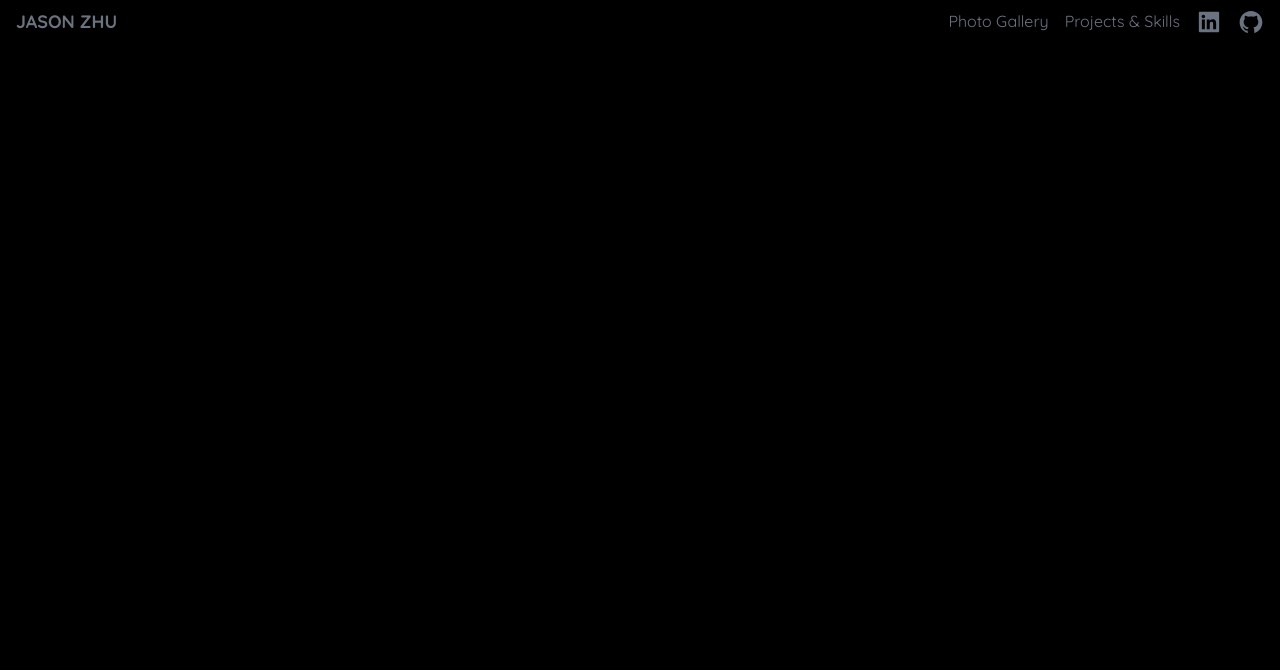
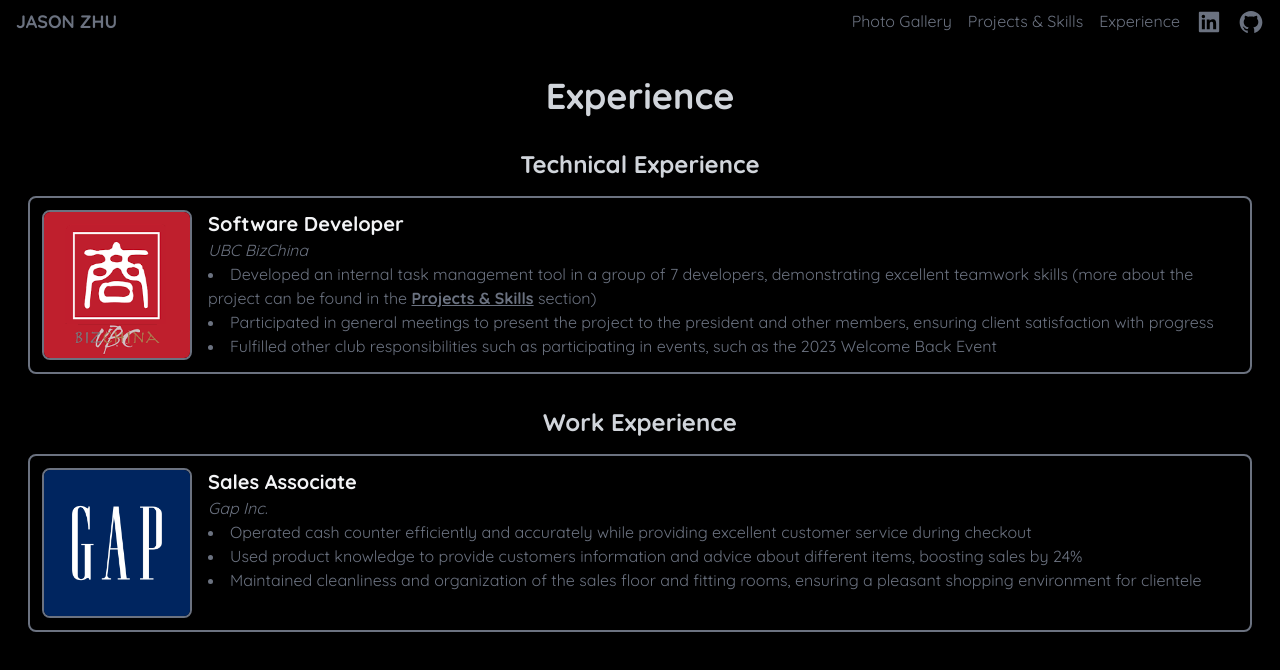
Before and after one commit to zhujhj/zhujhj.github.io, a Next.js app: page /experience in a window 1280 px wide. Before the commit this address had no page. Shown: the top 670 px of the page. Built offline with nearby package versions, Linux system fonts and the light colour scheme.

Commit message:
added experience page

```diff
--- a/app/components/Nav.jsx
+++ b/app/components/Nav.jsx
@@ -37,6 +37,14 @@ const Nav = () => {
             <motion.li
             whileHover={{ scale: 1.1 }}
             transition={{ type: "spring", stiffness: 400, damping: 10 }}>
+              <Link href="/experience">
+                <h1 className="text-gray-500 hover:text-white">Experience</h1>
+                {/* text-gray-300 hover:text-white */}
+              </Link>
+            </motion.li>
+            <motion.li
+            whileHover={{ scale: 1.1 }}
+            transition={{ type: "spring", stiffness: 400, damping: 10 }}>
               <Link href="https://www.linkedin.com/in/jason-zhu4" target="_blank">
                 {/* <h1 className="text-gray-300 hover:text-white">Contact</h1> */}
                 <AiFillLinkedin size={26} className='text-gray-500 hover:text-white'/>
--- /dev/null
+++ b/app/experience/page.jsx
@@ -0,0 +1,90 @@
+'use client';
+
+import Head from 'next/head';
+import { motion } from 'framer-motion';
+import { FaExternalLinkAlt } from "react-icons/fa";
+
+const Projects = () => {
+
+    const fadeIn = {
+        initial: { opacity: 0 },
+        animate: { opacity: 1 },
+    };
+
+    // const openModal = (photo) => {
+    //   setSelectedPhoto(photo);
+    // };
+
+    // const closeModal = () => {
+    //   setSelectedPhoto(null);
+    // };
+
+  return (
+    <motion.div
+    className="container mx-auto px-4 py-8 min-h-screen"
+    initial="initial"
+        animate="animate"
+        variants={fadeIn}
+        transition={{ duration: 1.5 }}
+        >
+      <Head>
+        <title>My Personal Profile</title>
+        <meta name="description" content="Welcome to my personal profile!" />
+      </Head>
+
+      <header className="text-center mb-8">
+        <h1 className="text-4xl font-bold text-gray-300">Experience</h1>
+      </header>
+
+      <main>
+        <section className="mb-8">
+          <h2 className="text-2xl font-bold mb-4 text-center text-gray-300">Technical Experience</h2>
+          {/* bizchina */}
+          <div className='flex items-top justify-between border-2 border-gray-500 rounded-lg p-3 m-3 mb-5 text-gray-500'>
+            <img src="/images/logobizchina.png"
+                className="mr-4 object-cover w-[150px] h-[150px] justify-right border-2 border-gray-500 rounded-lg"
+                // onClick={() => openModal("/images/course4you.png")}
+            />
+            <div>
+                <h2 className='text-xl font-bold text-gray-100 flex justify-start'>Software Developer</h2>
+                <p className='italic'>
+                    UBC BizChina
+                </p>
+                <li>Developed an internal task management tool in a group of 7 developers, demonstrating excellent teamwork skills
+                    (more about the project can be found in the <a href='/projects' className='font-bold text-decoration-line: underline'>Projects & Skills</a> section)</li>
+                <li>Participated in general meetings to present the project to the president and other members, ensuring client satisfaction with progress</li>
+                <li>Fulfilled other club responsibilities such as participating in events, such as the 2023 Welcome Back Event</li>
+            </div>
+          </div>
+          {/* insightubc */}
+        </section>
+        <section className="mb-8">
+          <h2 className="text-2xl font-bold mb-4 text-center text-gray-300">Work Experience</h2>
+          {/* bizchina */}
+          <div className='flex items-top justify-start border-2 border-gray-500 rounded-lg p-3 m-3 mb-5 text-gray-500'>
+                <img src="/images/Gap_logo.svg.png"
+                    className="mr-4 object-cover w-[150px] justify-right border-2 border-gray-500 rounded-lg"
+                    // onClick={() => openModal("/images/course4you.png")}
+                />
+            <div>
+                <h2 className='text-xl font-bold text-gray-100 flex justify-start'>Sales Associate</h2>
+                <p className='italic'>
+                    Gap Inc.
+                </p>
+                <li>Operated cash counter efficiently and accurately while providing excellent customer service during checkout</li>
+                <li>Used product knowledge to provide customers information and advice about different items, boosting sales by 24%</li>
+                <li>Maintained cleanliness and organization of the sales floor and fitting rooms, ensuring a pleasant shopping environment for clientele</li>
+            </div>
+          </div>
+          {/* insightubc */}
+        </section>
+      </main>
+
+      {/* <footer className="text-center mt-8 text-gray-500 text-sm">
+        <p>© {new Date().getFullYear()} [Your Name]. All rights reserved.</p>
+      </footer> */}
+    </motion.div>
+  );
+};
+
+export default Projects;
--- a/app/projects/page.jsx
+++ b/app/projects/page.jsx
@@ -43,7 +43,7 @@ const Projects = () => {
           <div className='flex items-center justify-between border-2 border-gray-500 rounded-lg p-3 m-3 mb-5 text-gray-500'>
             <div>
                 <a className='text-xl font-bold text-gray-100 flex justify-start' href="https://github.com/zhujhj/bizchina" target="_blank">
-                  UBC Bizchina Internal Task Application &nbsp; <FaExternalLinkAlt size={15} className='text-gray-100 mt-1.5'/>
+                  UBC BizChina Internal Task Application &nbsp; <FaExternalLinkAlt size={15} className='text-gray-100 mt-1.5'/>
                 </a>
                 <p className='italic'>
                     Technologies: ReactJS, NodeJS, Firebase
@@ -82,7 +82,9 @@ const Projects = () => {
           {/* calorie tracker */}
           <div className='flex items-center justify-between border-2 border-gray-500 rounded-lg p-3 m-3 mb-5 text-gray-500'>
             <div>
-                <h3 className='text-xl font-bold text-gray-100'>Calorie Tracker</h3>
+                <a className='text-xl font-bold text-gray-100 flex justify-start' href="https://github.com/zhujhj/Calorie-Tracker" target="_blank">
+                  Calorie Tracker &nbsp; <FaExternalLinkAlt size={15} className='text-gray-100 mt-1.5'/>
+                </a>
                 <p className='italic'>
                     Technologies: Java, Java Swing
                 </p>
```
Also changed, not shown: public/images/Gap_logo.svg.png (added), public/images/logobizchina.png (added).
